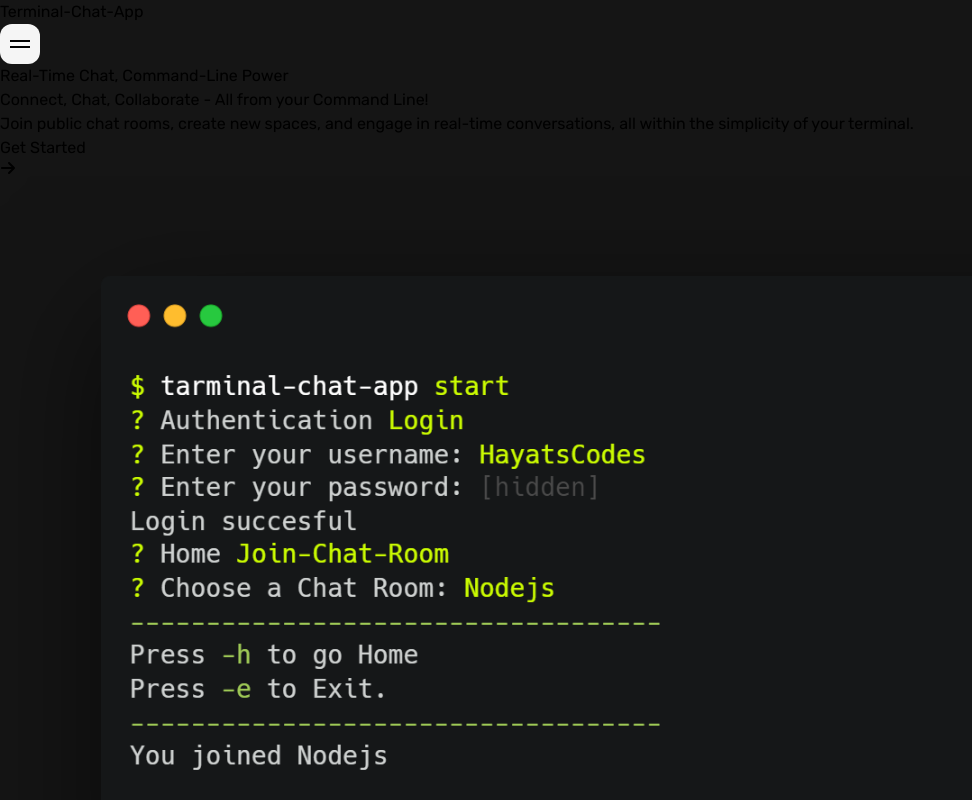
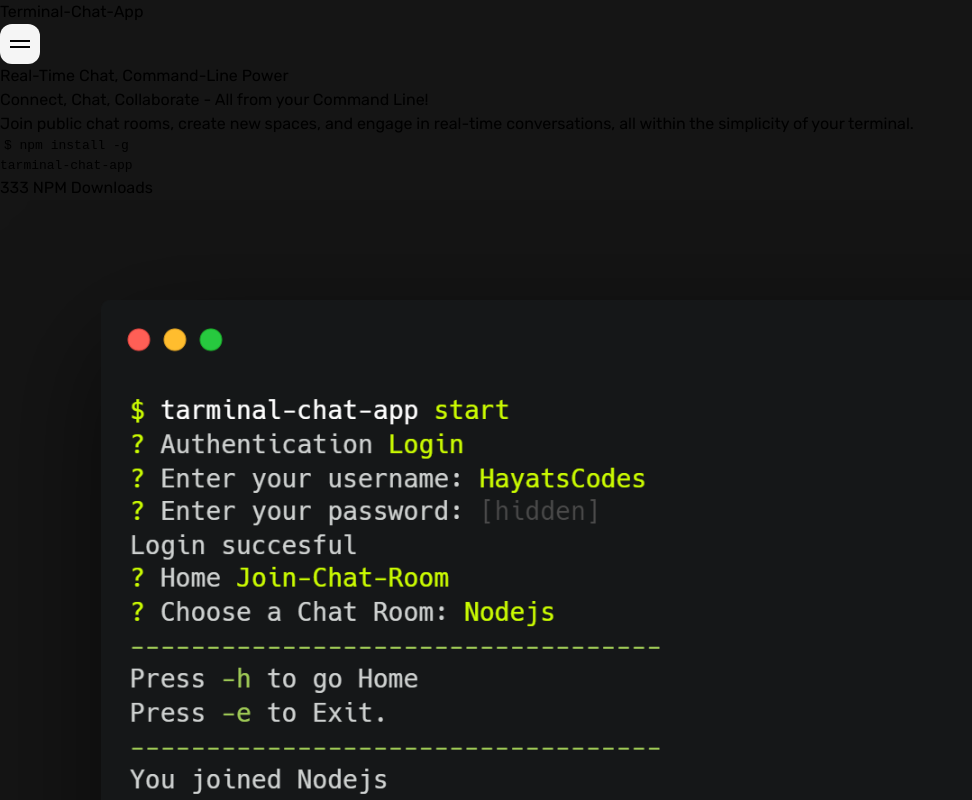
Before and after one commit to HayatsCodes/terminal-chat-app-frontend, a React (Vite) app: page / in a window 1280 px wide. Shown: the top 800 px of the page, without its empty margins (0-972 px from the left). Built offline with nearby package versions, Linux system fonts and the light colour scheme; a web font is replaced by a local one.

Commit message:
created GettingStarted component

```diff
--- a/index.html
+++ b/index.html
@@ -7,7 +7,7 @@
   <link href="https://api.fontshare.com/v2/css?f[]=satoshi@400&display=swap" rel="stylesheet">
   <link rel="preconnect" href="https://fonts.googleapis.com">
   <link rel="preconnect" href="https://fonts.gstatic.com" crossorigin>
-  <link href="https://fonts.googleapis.com/css2?family=Rubik&display=swap" rel="stylesheet">
+  <link href="https://fonts.googleapis.com/css2?family=JetBrains+Mono&family=Rubik&display=swap" rel="stylesheet">
   <meta name="viewport" content="width=device-width, initial-scale=1.0" />
   <title>Vite + React + TS</title>
 </head>
--- a/package.json
+++ b/package.json
@@ -10,6 +10,7 @@
     "preview": "vite preview"
   },
   "dependencies": {
+    "clipboard-copy": "^4.0.1",
     "react": "^18.2.0",
     "react-dom": "^18.2.0",
     "react-icons": "^5.0.1"
--- a/src/App.tsx
+++ b/src/App.tsx
@@ -2,6 +2,7 @@
 import Header from './components/Header'
 import Hero from './components/Hero'
 import Features from './components/Features'
+import GettingStarted from './components/GettingStarted'
 
 const App = () => {
   const [isClickedMenu, setIsClickedMenu] = useState(false);
@@ -14,6 +15,7 @@
       <Header isClickedMenu={isClickedMenu} updateIsClickedMenu={updateIsClickedMenu}/>
       <Hero isClickedMenu={isClickedMenu}/>
       <Features />
+      <GettingStarted />
     </div>
   )
 }
--- /dev/null
+++ b/src/components/Downloads.tsx
@@ -0,0 +1,10 @@
+
+const Downloads = () => {
+  return (
+    <div className="bg-[#cafc010f] font-bold text-xl text-center rounded p-4 leading-8 mt-2 border-dashed border-2 text-[#CBFC01] border-[#CBFC01]">
+        333 NPM Downloads
+    </div>
+  )
+}
+
+export default Downloads
--- /dev/null
+++ b/src/components/GettingStarted.tsx
@@ -0,0 +1,23 @@
+const GettingStarted = () => {
+  return (
+    <div>
+      <div className="text-xl text-[#CBFC01] font-semibold mb-4">
+        Getting Started
+      </div>
+      <ol className="text-white text-lg flex flex-col gap-4 mb-4">
+        <li>
+          1. Start the chat application: <span className="text-[#CBFC01] text-center">`terminal-chat-app start`</span>
+        </li>
+        <li>
+          2. Follow the on-screen authentication options to <span className="text-[#CBFC01]">login or register a new account</span>
+        </li>
+        <li>
+          3. Navigate through the home options to <span className="text-[#CBFC01]">create or join a public chat room</span>
+        </li>
+        <li>4. Start chatting with other users in <span className="text-[#CBFC01]">real-time!</span> </li>
+      </ol>
+    </div>
+  )
+}
+
+export default GettingStarted
--- a/src/components/Header.tsx
+++ b/src/components/Header.tsx
@@ -25,8 +25,7 @@
         {isClickedMenu && (
           <div className="flex flex-col -mr-4 gap-3 text-white text-opacity-70">
             <a href="#">Features</a>
-            <a href="#">Demo</a>
-            <a href="#">Installation</a>
+            <a href="#">NPM</a>
             <a href="#">GitHub</a>
           </div>
         )}
--- a/src/components/Hero.tsx
+++ b/src/components/Hero.tsx
@@ -1,9 +1,28 @@
-import { FaArrowRight } from "react-icons/fa6";
+import React, { useState } from 'react';
+import copy from 'clipboard-copy';
 import { HeroProps } from "../types"
 import demoImg from '../assets/tarminal-chat-app.png'
+import Downloads from './Downloads';
+
 
 
 const Hero: React.FC<HeroProps> = ({ isClickedMenu }) => {
+
+    const [isCopied, setIsCopied] = useState(false);
+
+    const handleCopyClick = async () => {
+        try {
+            await copy('npm install -g tarminal-chat-app');
+            setIsCopied(true);
+
+            setTimeout(() => {
+                setIsCopied(false);
+            }, 1000);
+        } catch (err) {
+            console.error('Error copying to clipboard', err);
+        }
+    };
+
     return (
         <div className={`${!isClickedMenu ? 'mt-24' : 'mt-4'} `}>
             <div>
@@ -11,15 +30,29 @@
                 <h2 className="text-white text-[36px] font-black">
                     Connect, Chat, Collaborate - All from your <span className="text-[#CBFC01]">Command Line!</span>
                 </h2>
-                <p className="main-headline text-white text-opacity-70 leading-[27px] mt-4 text-[.9rem]">
+                <p className="main-headline text-white text-opacity-70 leading-[27px] mt-8 text-[.9rem]">
                     Join public chat rooms, create new spaces, and engage in real-time conversations, all within the simplicity of your terminal.
                 </p>
             </div>
 
-            <button className="inline-flex py-[21px] px-[45px] items-center gap-[21px] bg-[#CBFC01] mt-4 rounded text-[#151515] font-bold text-[18px]">
-                Get Started
-                <FaArrowRight />
-            </button>
+            <div className='w-[90%] max-w-[350px] mb-20'>
+                <button
+                    className="cta py-[9px] px-[18px] text-center leading-8 bg-[#CBFC01] border-dashed border-2 text-[#151515] border-[#151515] p-4 mt-8 rounded font-bold text-2xl relative"
+                    onClick={handleCopyClick}
+                >
+                    {isCopied && (
+                        <span className="absolute inset-0 flex items-center justify-center bg-[#151515] text-[#CBFC01] rounded-xl opacity-75">
+                            Copied!
+                        </span>
+                    )}
+                    $ npm install -g <br /> tarminal-chat-app
+                </button>
+                <div>
+                    <Downloads />
+                </div>
+            </div>
+
+
             <div className="w-[568px] h-[568px] flex-shrink-0 rounded-full bg-[#CBFC01] mt-16">
                 <img className="w-[500px] h-[260px] flex-shrink-0 rotate-[-45deg] rounded-[31.676px] border-2.5 border-solid border-white border-opacity-50 mt-4" src={demoImg} alt="tarminal-chat-app demo" />
                 <img className="w-[500px] h-[260px] flex-shrink-0 rotate-[-45deg] rounded-[31.676px] border-2.5 border-solid border-white border-opacity-50 mt-12 ml-4" src={demoImg} alt="tarminal-chat-app demo" />
--- a/src/index.css
+++ b/src/index.css
@@ -10,3 +10,7 @@
 .header, .sub-headline, .main-headline, .features, .feature-headline {
   font-family: 'Rubik', sans-serif;
 }
+
+.cta {
+  font-family: monospace;
+}
```
Also changed, not shown: 1 other file (tests, documents, lock files or other folders).
